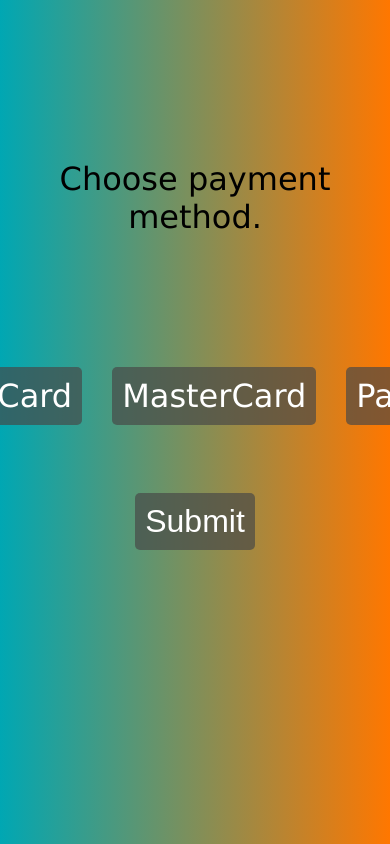
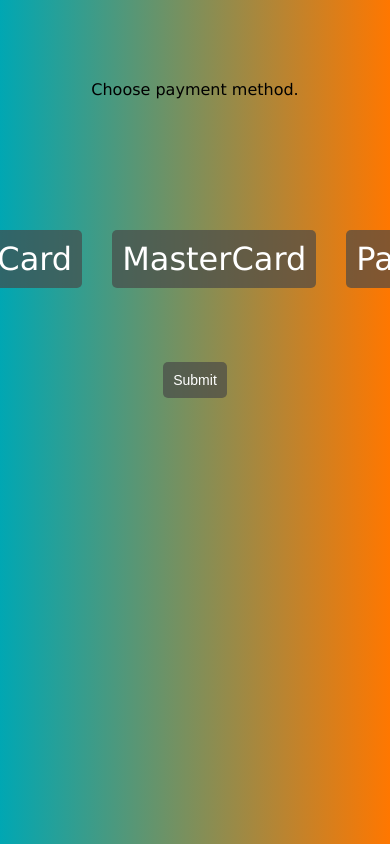
Before and after one commit to ismailmertkarasolak/payment, a plain HTML site: page index.html in a window 390 px wide. Shown: the top 844 px of the page. Drawn offline with Linux system fonts and the light colour scheme.

Commit message:
Update stayle.css

```diff
--- a/stayle.css
+++ b/stayle.css
@@ -64,3 +64,16 @@ label:hover{
     opacity: 0.8;
 
 }
+@media only screen and (max-width: 600px) {
+    #paymentalert {
+        font-size: 16px;
+    }
+
+    #submitButton {
+        font-size: 14px;
+    }
+
+    #paymentresult {
+        font-size: 14px;
+    }
+}
```
